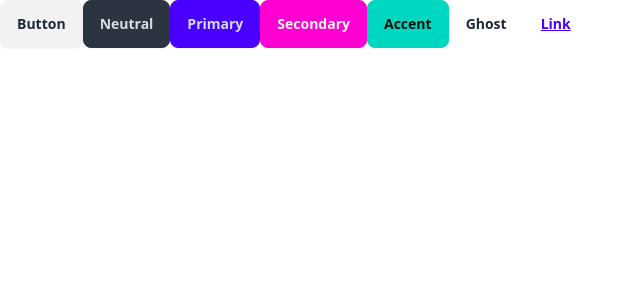
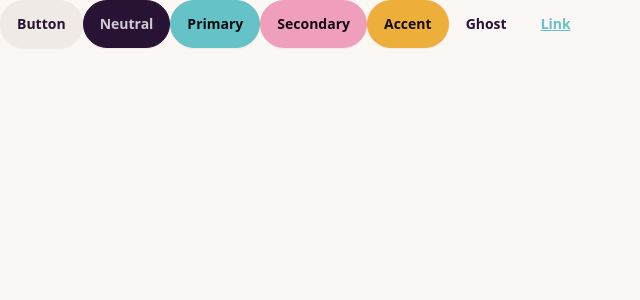
Before and after one commit to kyoruni/web-tools, a Nuxt app: page / in a window 1280 px wide. Shown: the top 300 px of the page, without its empty margins (0-640 px from the left). Built offline with nearby package versions, Linux system fonts and the light colour scheme.

Commit message:
:wrench: テーマの読み込み #3

```diff
--- a/tailwind.config.js
+++ b/tailwind.config.js
@@ -13,4 +13,9 @@ module.exports = {
   plugins: [
     require("daisyui"),
   ],
+  daisyui: {
+    themes: [
+      "cupcake"
+    ],
+  },
 }
```
